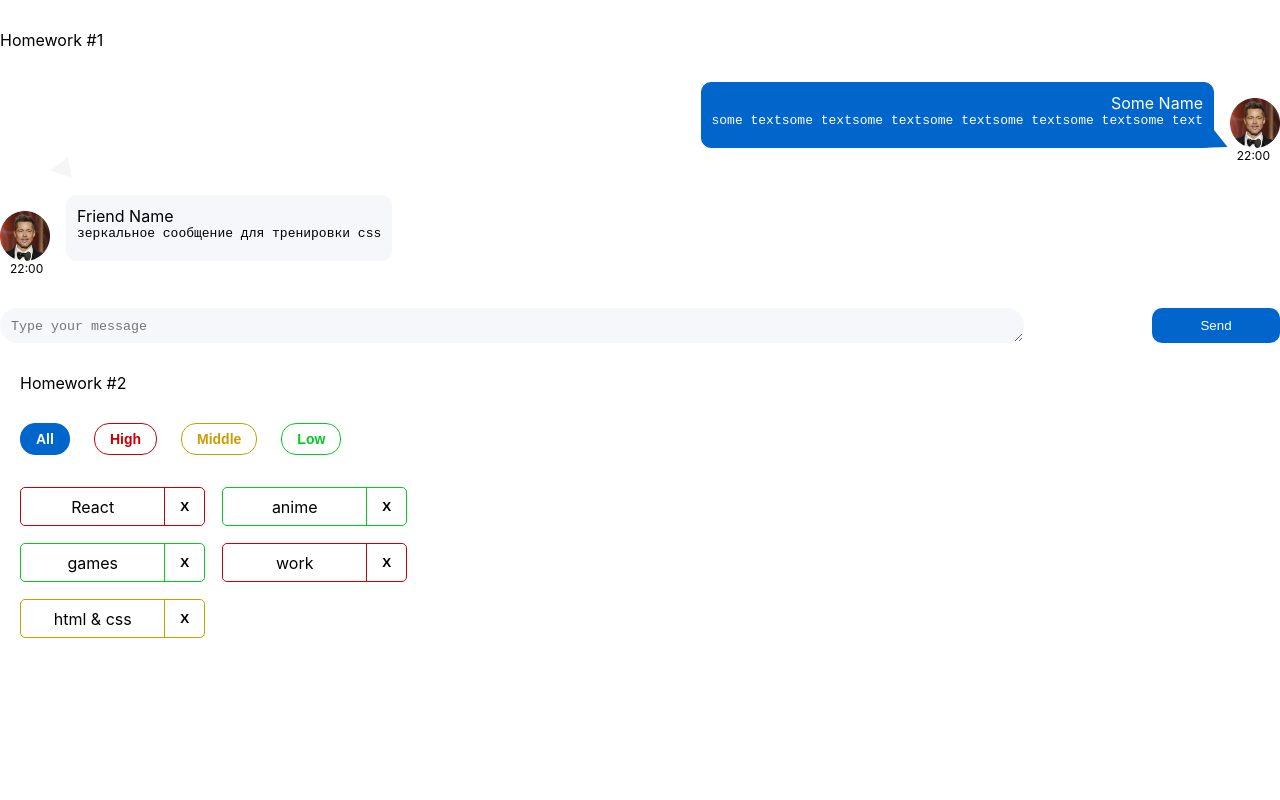
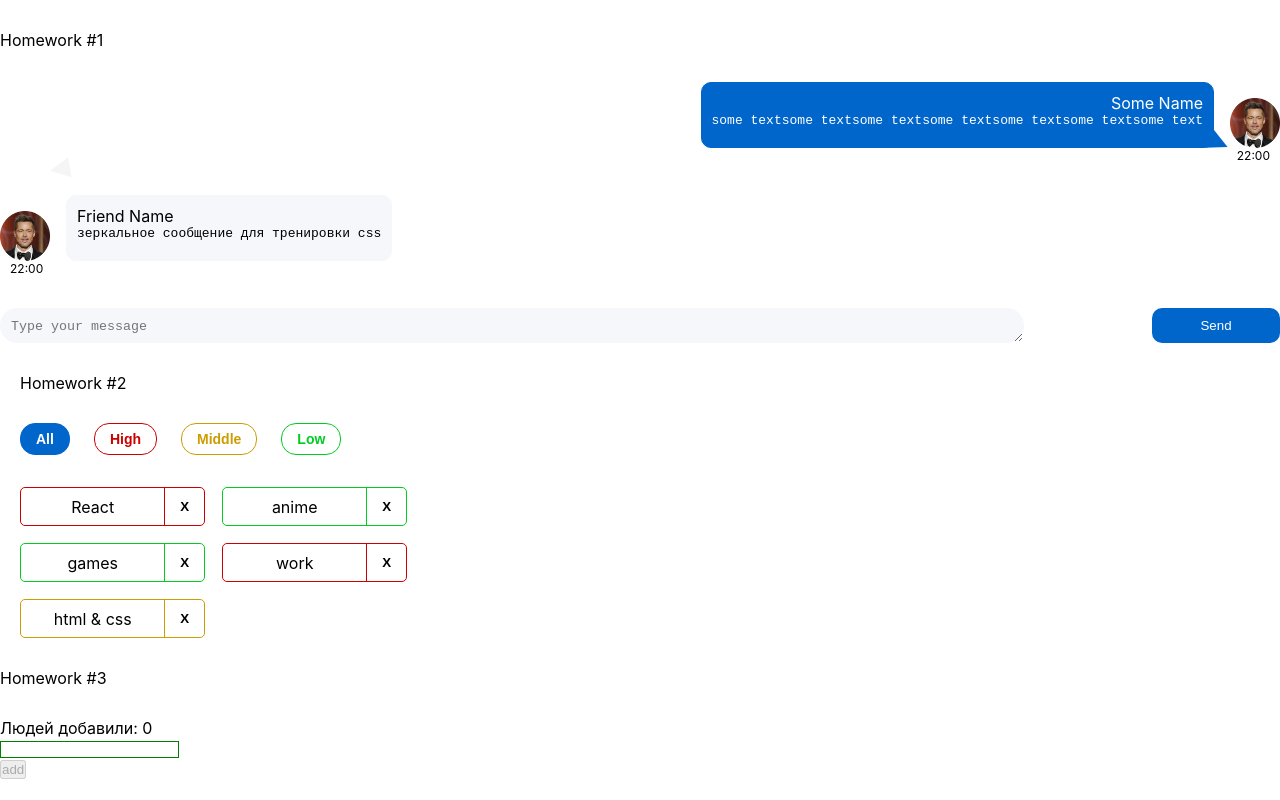
Before and after one commit to Yurik-00007/Ignat, a React (Create React App) app: page /#/pre-junior in a window 1280 px wide. Built offline with nearby package versions, Linux system fonts and the light colour scheme.

Commit message:
hw3-31-10-22

```diff
--- a/src/s1-main/App.tsx
+++ b/src/s1-main/App.tsx
@@ -2,6 +2,7 @@
 import s from './App.module.css'
 import HW1 from '../s2-homeworks/hw01/HW1'
 import HW2 from "../s2-homeworks/hw02/HW2";
+import HW3 from "../s2-homeworks/hw03/HW3";
 
 function App() {
     return (
@@ -9,7 +10,7 @@
             <HW1/>
             {/*раскомментировать по ходу выполнения*/}
             <HW2 />
-            {/*<HW3/>*/}
+            <HW3/>
             {/*<HW4/>*/}
 
             {/*при выполнении дз 5 и более - закомментировать здесь дз 1-4, так как они есть внутри дз 5*/}
--- a/src/s2-homeworks/hw03/Greeting.module.css
+++ b/src/s2-homeworks/hw03/Greeting.module.css
@@ -8,12 +8,14 @@
 }
 
 .input {
+    border: 1px solid green;
 }
 
 .input:focus {
 }
 
 .errorInput {
+    outline : 3px solid red;
 }
 
 .button {
--- a/src/s2-homeworks/hw03/Greeting.tsx
+++ b/src/s2-homeworks/hw03/Greeting.tsx
@@ -2,14 +2,14 @@
 import s from './Greeting.module.css'
 
 type GreetingPropsType = {
-    name: any // need to fix any
-    setNameCallback: any // need to fix any
-    addUser: any // need to fix any
-    onBlur: any // need to fix any
-    onEnter: any // need to fix any
-    error: any // need to fix any
-    totalUsers: any // need to fix any
-    lastUserName?: any // need to fix any
+    name: string // need to fix any
+    setNameCallback: (e:ChangeEvent<HTMLInputElement>)=>void // need to fix any
+    addUser: ()=>void  // need to fix any
+    onBlur: ()=>void  // need to fix any
+    onEnter: (e:  KeyboardEvent<HTMLInputElement>)=>void  // need to fix any
+    error: string // need to fix any
+    totalUsers: number // need to fix any
+    lastUserName?: string // need to fix any
 }
 
 // презентационная компонента (для верстальщика)
@@ -25,7 +25,7 @@
         lastUserName,
     } // деструктуризация пропсов
 ) => {
-    const inputClass = s.errorInput // need to fix with (?:)
+    const inputClass = (error) ? s.errorInput : s.input// need to fix with (?:)
 
     return (
         <div id={'hw3-form'} className={s.greetingForm}>
--- a/src/s2-homeworks/hw03/GreetingContainer.tsx
+++ b/src/s2-homeworks/hw03/GreetingContainer.tsx
@@ -3,18 +3,35 @@
 import { UserType } from './HW3'
 
 type GreetingContainerPropsType = {
-    users: any // need to fix any
-    addUserCallback: any // need to fix any
+    users: UserType[] // need to fix any
+    addUserCallback: (name:string)=>void // need to fix any
 }
 
-export const pureAddUser = (name: any, setError: any, setName: any, addUserCallback: any) => {
+export const pureAddUser = (name: string, setError:(error: string)=>void, setName:(name: string)=>void, addUserCallback: (name:string)=>void) => {
     // если имя пустое - показать ошибку, иначе - добавить юзера и очистить инпут
+    if(name.trim()!==''){
+        addUserCallback(name)
+        setName('')
+        setError('')
+
+        //console.log(`НЕ добавить ${name}`)
+    }else {
+        setError('Ошибка! Введите имя!')
+
+        //console.log(`Добавить ${name}`)
+    }
+
 }
 
-export const pureOnBlur = (name: any, setError: any) => { // если имя пустое - показать ошибку
+export const pureOnBlur = (name: string, setError: (error:string)=>void) => { // если имя пустое - показать ошибку
+if(name.trim()===''){
+    setError('Ошибка! Введите имя!')
+}
 }
 
-export const pureOnEnter = (e: any, addUser: any) => { // если нажата кнопка Enter - добавить
+export const pureOnEnter = (e: KeyboardEvent<HTMLInputElement>, addUser: ()=>void) => { // если нажата кнопка Enter - добавить
+    if(e.key==='Enter')
+        addUser()
 }
 
 // более простой и понятный для новичков
@@ -26,11 +43,11 @@
     addUserCallback,
 }) => {
     // деструктуризация пропсов
-    const [name, setName] = useState<any>('') // need to fix any
-    const [error, setError] = useState<any>('') // need to fix any
+    const [name, setName] = useState<string>('') // need to fix any
+    const [error, setError] = useState<string>('') // need to fix any
 
-    const setNameCallback = (e: any) => { // need to fix any
-        setName('some name') // need to fix
+    const setNameCallback = (e: ChangeEvent<HTMLInputElement>) => { // need to fix any
+        setName(e.currentTarget.value) // need to fix
 
         error && setError('')
     }
@@ -42,12 +59,12 @@
         pureOnBlur(name, setError)
     }
 
-    const onEnter = (e: any) => {
+    const onEnter = (e:  KeyboardEvent<HTMLInputElement>) => {
         pureOnEnter(e, addUser)
     }
 
-    const totalUsers = 0 // need to fix
-    const lastUserName = 'some name' // need to fix
+    const totalUsers = users.length // need to fix
+    const lastUserName = users.map(u=>u.name).pop() // need to fix
 
     return (
         <Greeting
--- a/src/s2-homeworks/hw03/HW3.tsx
+++ b/src/s2-homeworks/hw03/HW3.tsx
@@ -19,20 +19,23 @@
 
 // types
 export type UserType = {
-    _id: any // need to fix any
-    name: any // need to fix any
+    _id: string // need to fix any
+    name: string // need to fix any
 }
 
-export const pureAddUserCallback = (name: any, setUsers: any, users: any) => { // need to fix any
-    const user = { // need to fix
+export const pureAddUserCallback = (name: string, setUsers:(user:UserType[])=>void, users: UserType[]) => { // need to fix any
+    const user:UserType = {
+        _id: v1(),
+        name: name
     }
-    setUsers([...users, user])
+    setUsers([user,...users])
+    //console.log(users)
 }
 
 const HW3 = () => {
-    const [users, setUsers] = useState<any>([]) // need to fix any
+    const [users, setUsers] = useState<UserType[]>([]) // need to fix any
 
-    const addUserCallback = (name: any) => { // need to fix any
+    const addUserCallback = (name: string) => { // need to fix any
         pureAddUserCallback(name, setUsers, users)
     }
 
```
Also changed, not shown: 1 other file (tests, documents, lock files or other folders).
